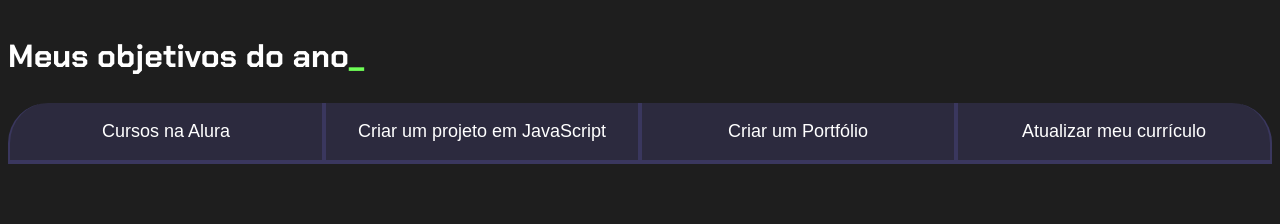
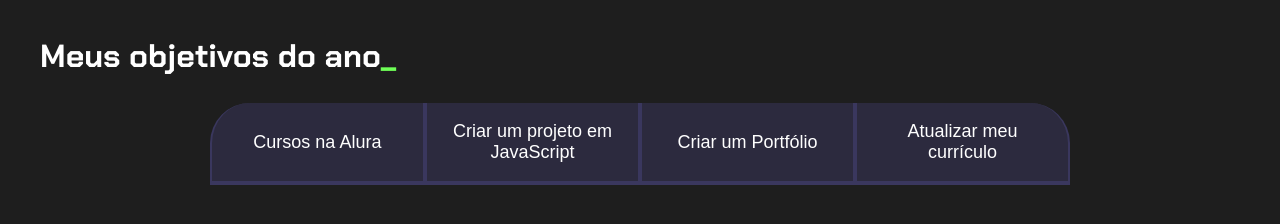
Before and after one commit to michel22102006/michel22, a plain HTML site: page index.html in a window 1280 px wide. Drawn offline with Linux system fonts and the light colour scheme.

Commit message:
Add files via upload

```diff
--- a/index.html
+++ b/index.html
@@ -12,7 +12,7 @@
     </head>
 
     <body>
-        <section class="conteudo-principal"> </section>
+        <section class="conteudo-principal">
             <h2 class="titulo-principal"> Meus objetivos do ano<span>_</span> </h2>
                 <div class="botoes">
                      <button class="botao" class="ativo">Cursos na Alura</button>
@@ -22,6 +22,8 @@
 
 
                 </div>
+                <script src="main.js"></script>
+        </section>
 
 
 
--- a/main.js
+++ b/main.js
@@ -0,0 +1,2 @@
+const Botoes =queryselectorall("botao")
+console.log(Botoes)
```
Lines whose indentation alone changed are shown as unchanged.
